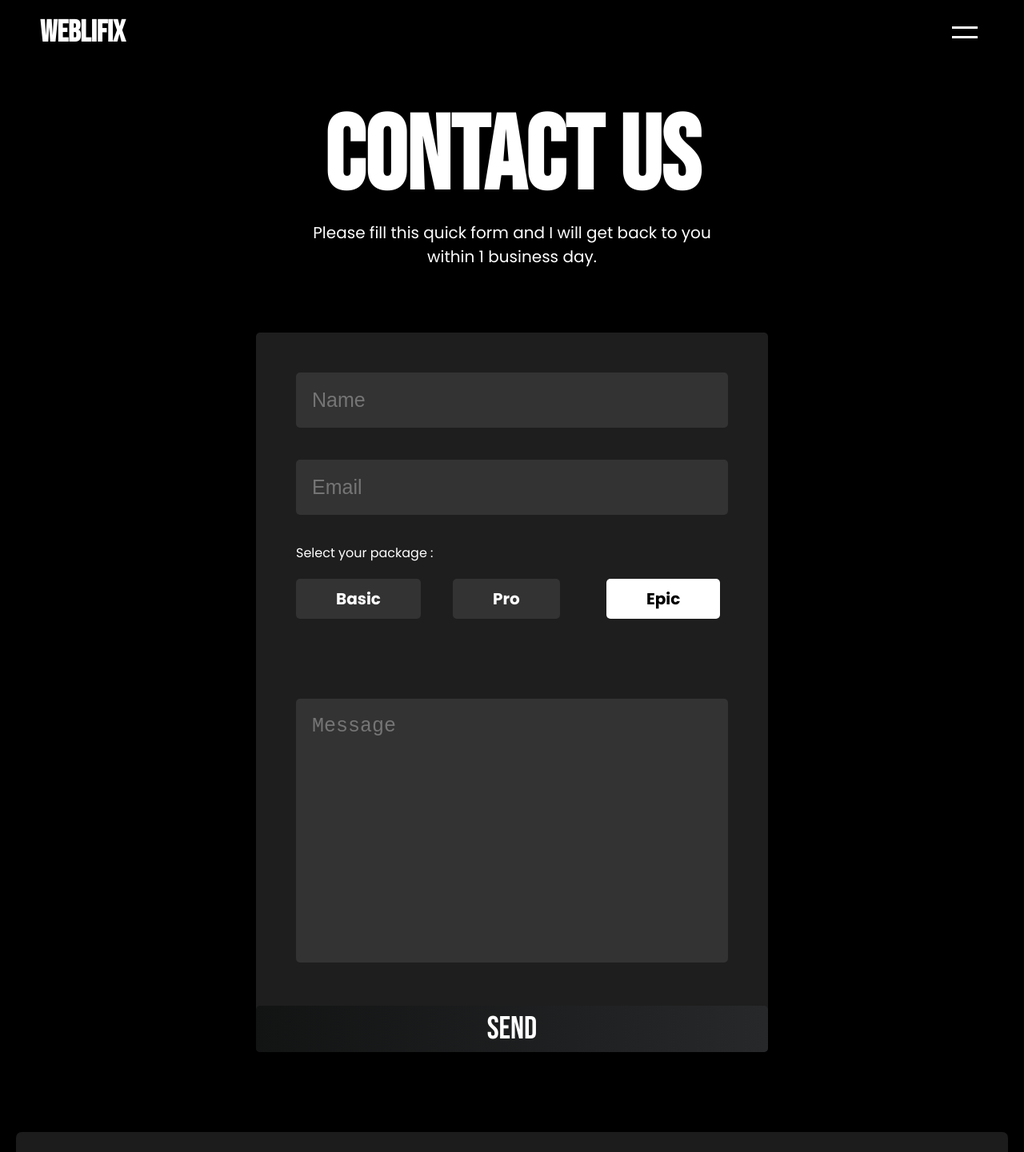
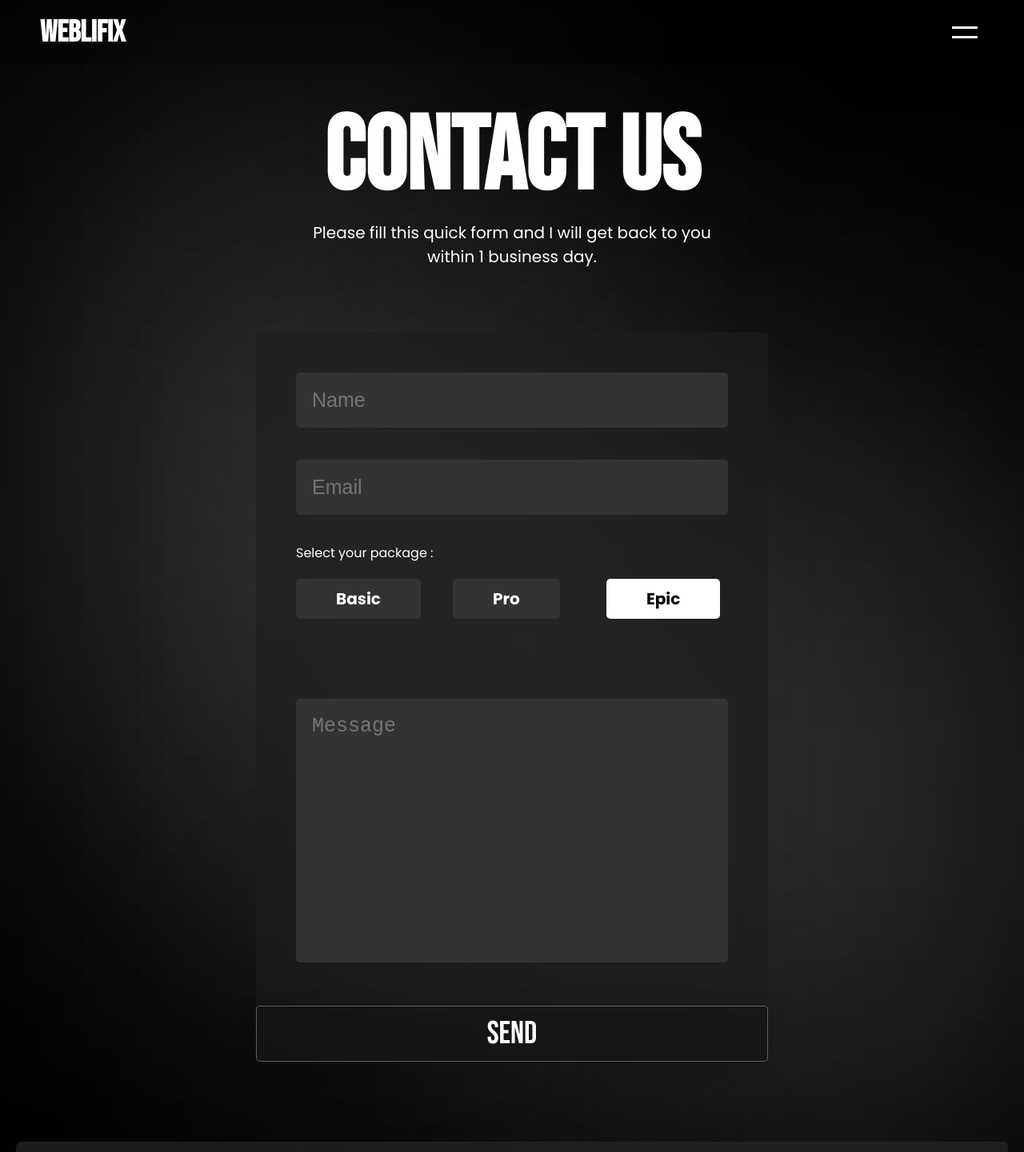
Before and after one commit to SamidShad/alphatest, a Next.js app: page /contact in a window 1280 px wide. Shown: the top 1441 px of the page at 80% size. Built offline with nearby package versions, Linux system fonts and the light colour scheme.

Commit message:
background animation added

```diff
--- a/src/Components/AboutSection/about.module.css
+++ b/src/Components/AboutSection/about.module.css
@@ -114,8 +114,7 @@
   }
 
   .about_section_btn {
-    font-size: 25px;
-    margin-top: 40px;
+    margin-top: 20px;
   }
 }
 
--- a/src/Components/HomeSection/home.module.css
+++ b/src/Components/HomeSection/home.module.css
@@ -145,7 +145,7 @@
   }
 
   .home_section_btn {
-    font-size: 20px;
+    margin-top: 20px;
   }
 }
 
--- a/src/Components/ProcessSection/process.module.css
+++ b/src/Components/ProcessSection/process.module.css
@@ -1,5 +1,4 @@
 .timeline_section {
-  background-color: #000000;
   padding: 100px 15px;
 }
 
--- a/src/Components/ServiceSection/services.module.css
+++ b/src/Components/ServiceSection/services.module.css
@@ -64,7 +64,7 @@
 }
 
 .service_cards h1 {
-  font-size: 70px;
+  font-size: 60px;
   color: white;
   margin: 0px;
   font-family: "Bebas Neue", sans-serif;
--- a/src/app/contact/contact.module.css
+++ b/src/app/contact/contact.module.css
@@ -40,7 +40,7 @@
 }
 
 .contact_card {
-  background: #1e1e1e;
+  background: #1e1e1e94;
   backdrop-filter: blur(15.9px);
   -webkit-backdrop-filter: blur(15.9px);
   margin: 30px;
--- a/src/app/globals.css
+++ b/src/app/globals.css
@@ -19,38 +19,111 @@ body {
   background: black;
 }
 
+.background_animation {
+  position: fixed;
+  top: 0;
+  left: 0;
+  z-index: -1;
+  background-color: black;
+  width: 100%;
+  height: 100%;
+  display: flex;
+  justify-content: center;
+  align-items: center;
+}
+
+.animated_balls {
+  position: absolute;
+  background-color: rgb(78, 78, 78);
+  width: 300px;
+  height: 800px;
+  filter: blur(200px);
+  animation-duration: 8s;
+  animation-iteration-count: infinite;
+}
+
+.animated_balls:nth-child(1) {
+  top: 20%;
+  left: 10%;
+  animation-name: moveAndBlur1;
+}
+
+.animated_balls:nth-child(2) {
+  top: 50%;
+  left: 40%;
+  animation-name: moveAndBlur2;
+}
+
+.animated_balls:nth-child(3) {
+  top: 80%;
+  left: 70%;
+  animation-name: moveAndBlur3;
+}
+
+@keyframes moveAndBlur1 {
+  0%,
+  100% {
+    transform: translate(0, 0) scale(1);
+  }
+  50% {
+    transform: translate(200px, 100px) scale(1.2);
+  }
+}
+
+@keyframes moveAndBlur2 {
+  0%,
+  100% {
+    transform: translate(0, 0) scale(1);
+  }
+  50% {
+    transform: translate(-100px, 200px) scale(1.2);
+  }
+}
+
+@keyframes moveAndBlur3 {
+  0%,
+  100% {
+    transform: translate(0, 0) scale(1);
+  }
+  50% {
+    transform: translate(100px, -200px) scale(1.2);
+  }
+}
+
 /* font-family: "Bebas Neue", sans-serif; */
 /* font-family: "Poppins", sans-serif; */
 
 .btn {
-  background-image: linear-gradient(
-    to right,
-    #121313 0%,
-    #2d2e30 51%,
-    #232526 100%
-  );
-  padding: 5px 40px;
   font-size: 40px;
   cursor: pointer;
   font-family: "Bebas Neue", sans-serif;
-  text-align: center;
   text-transform: uppercase;
+  padding: 10px 45px;
+  border-radius: 5px;
   transition: 0.5s;
-  border: none;
-  background-size: 250% auto;
   color: white;
-  border-radius: 5px;
-  display: block;
+  background: rgba(0, 0, 0, 0.188);
+  box-shadow: 0 4px 30px rgba(0, 0, 0, 0.1);
+  backdrop-filter: blur(20px);
+  -webkit-backdrop-filter: blur(20px);
+  border: 1px solid rgba(140, 140, 140, 0.65);
 }
 
 .btn:hover {
-  background-position: right center;
-  color: #fff;
-  text-decoration: none;
+  background: rgba(255, 255, 255, 0.703);
+  backdrop-filter: blur(80px);
+  color: black;
+  -webkit-backdrop-filter: blur(80px);
+  border: 1px solid rgba(0, 0, 0, 0.65);
 }
 
 .btn:active {
-  background-position: left center;
-  color: #fff;
-  text-decoration: none;
+  background: white;
 }
+
+@media only screen and (max-width: 905px) {
+  .animated_balls {
+    filter: blur(100px);
+    width: 100px;
+  }
+}
--- a/src/app/layout.js
+++ b/src/app/layout.js
@@ -12,6 +12,11 @@ export default function RootLayout({ children }) {
     <html lang="en">
       <body>
         <Navbar />
+        <div className="background_animation">
+          <div className="animated_balls"></div>
+          <div className="animated_balls"></div>
+          <div className="animated_balls"></div>
+        </div>
         {children}
       </body>
     </html>
--- a/src/app/ourworks/ourworks.module.css
+++ b/src/app/ourworks/ourworks.module.css
@@ -38,7 +38,7 @@
 }
 
 .cards:hover .card_image {
-  transform: scale(1.1);
+  transform: scale(1.03);
 }
 
 .card_image {
@@ -49,7 +49,6 @@
 
 .card_footer {
   padding: 10px;
-  background-color: black;
   display: flex;
   justify-content: space-between;
   align-items: center;
```
